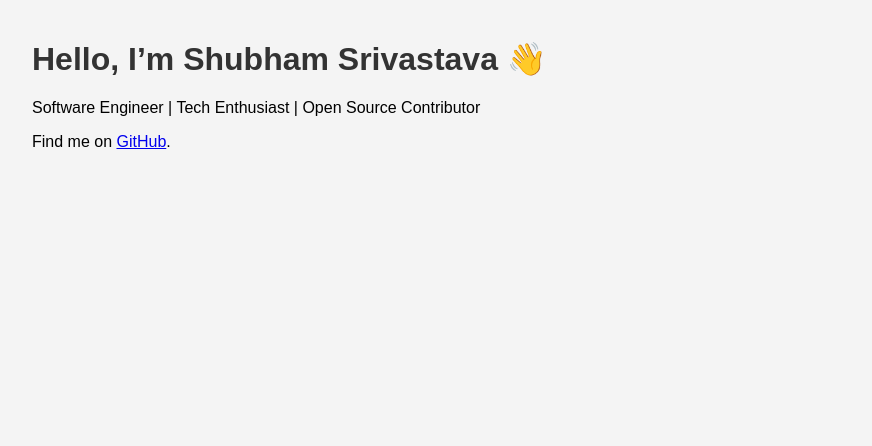
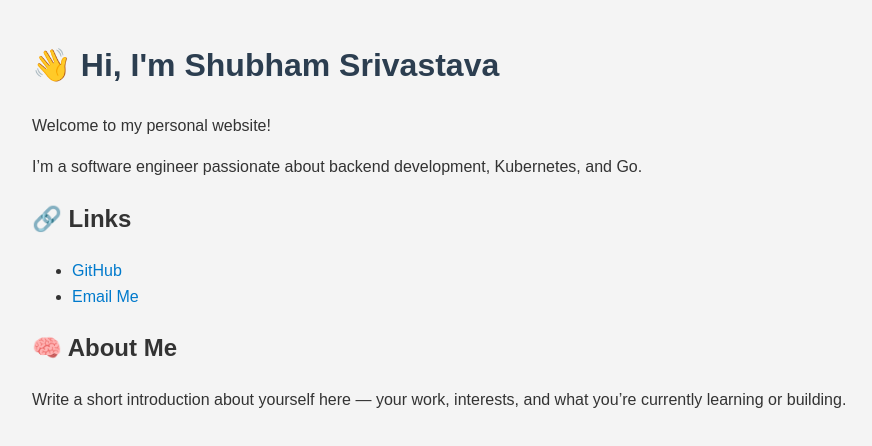
Before and after one commit to ssrivastava1987/ssrivastava1987.github.io, a plain HTML site: page index.html in a window 1280 px wide. Shown: the whole page, without its empty margins (8-880 px from the left). Drawn offline with Linux system fonts and the light colour scheme.

Commit message:
Update index.html

```diff
--- a/index.html
+++ b/index.html
@@ -5,13 +5,30 @@
   <meta name="viewport" content="width=device-width, initial-scale=1.0">
   <title>Shubham Srivastava</title>
   <style>
-    body { font-family: Arial; margin: 40px; background: #f4f4f4; }
-    h1 { color: #333; }
+    body {
+      font-family: Arial, sans-serif;
+      background: #f4f4f4;
+      margin: 40px;
+      color: #333;
+      line-height: 1.6;
+    }
+    h1 { color: #2c3e50; }
+    a { color: #007acc; text-decoration: none; }
+    a:hover { text-decoration: underline; }
   </style>
 </head>
 <body>
-  <h1>Hello, I’m Shubham Srivastava 👋</h1>
-  <p>Software Engineer | Tech Enthusiast | Open Source Contributor</p>
-  <p>Find me on <a href="https://github.com/<your-username>">GitHub</a>.</p>
+  <h1>👋 Hi, I'm Shubham Srivastava</h1>
+  <p>Welcome to my personal website!</p>
+  <p>I’m a software engineer passionate about backend development, Kubernetes, and Go.</p>
+
+  <h2>🔗 Links</h2>
+  <ul>
+    <li><a href="https://github.com/ssrivastava1987">GitHub</a></li>
+    <li><a href="mailto:yourname@email.com">Email Me</a></li>
+  </ul>
+
+  <h2>🧠 About Me</h2>
+  <p>Write a short introduction about yourself here — your work, interests, and what you’re currently learning or building.</p>
 </body>
 </html>
```
